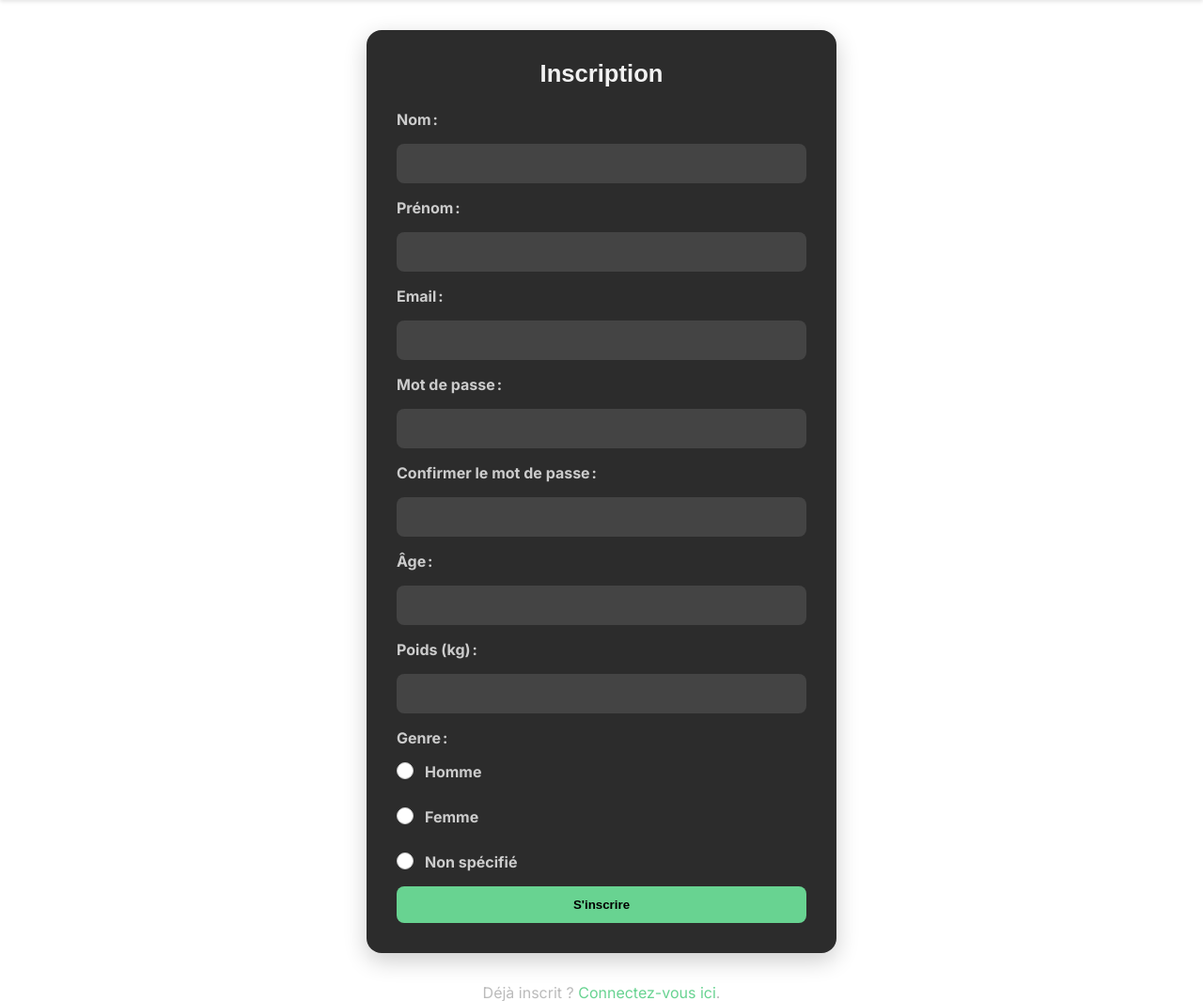
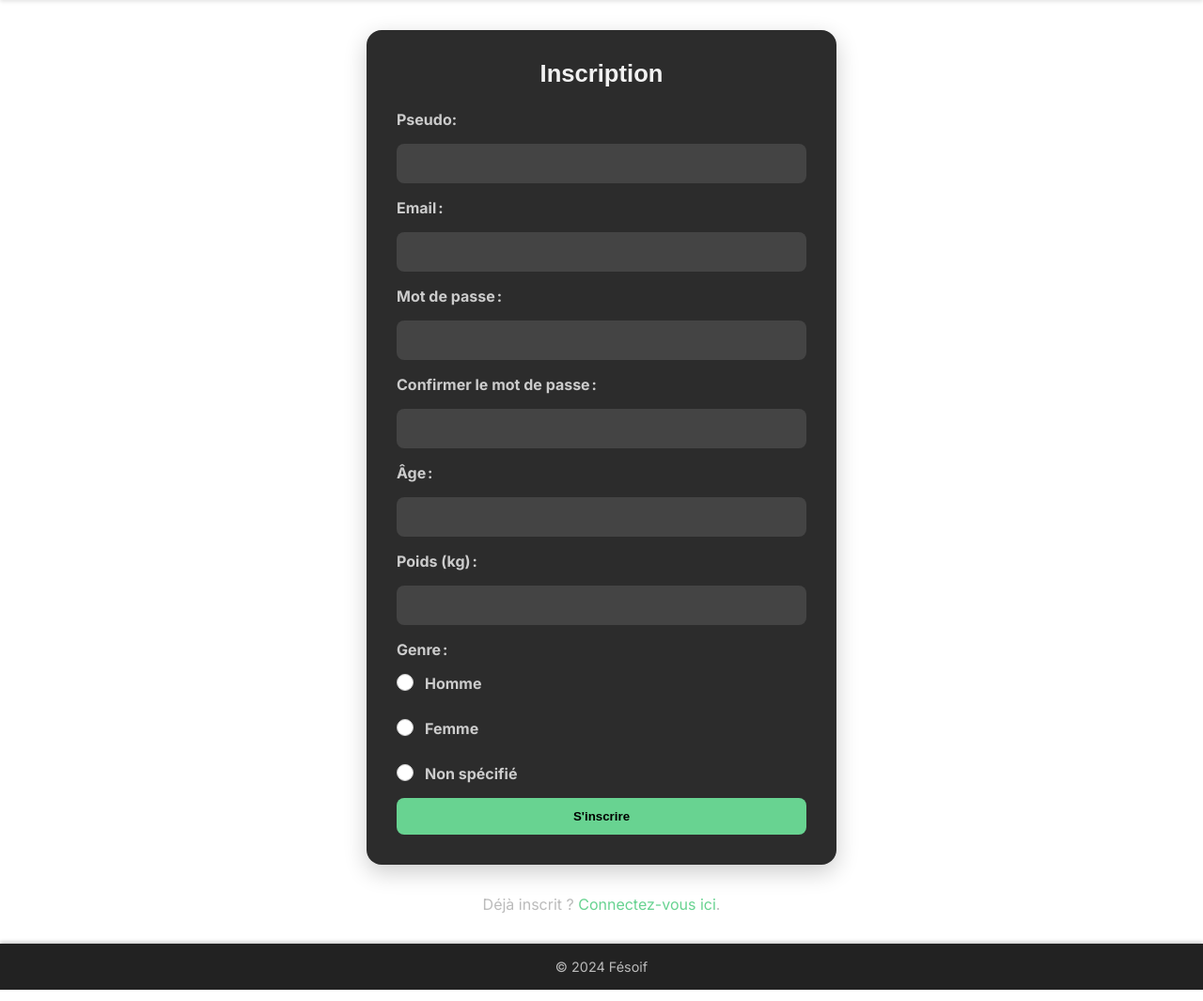
Before and after one commit to aserlite/archi_log_projet, a Flask app: page /register in a window 1280 px wide. Shown: the part 116-1181 px from the top of the page at 94% size. Run offline with Flask 3, Linux system fonts and the light colour scheme; some web fonts are replaced.

Commit message:
maj pseudo à la place de nom/prénom

```diff
--- a/controllers/user.py
+++ b/controllers/user.py
@@ -6,8 +6,7 @@ import uuid
 
 def register():
     if request.method == "POST":
-        nom = request.form.get("nom")
-        prénom = request.form.get("prénom")
+        pseudo = request.form.get("pseudo")
         email = request.form.get("email")
         password = request.form.get("password")
         confirm = request.form.get("confirm")
@@ -20,7 +19,7 @@ def register():
         session_token = uuid.uuid4().hex
         try:
             with mysql.connection.cursor() as cur:
-                User.create(cur, nom, prénom, email, password, âge, poids, genre, session_token)
+                User.create(cur, pseudo, email, password, âge, poids, genre, session_token)
                 mysql.connection.commit()
                 user_id = User.get_id_by_email(cur, email)
                 session["user_id"] = user_id
@@ -106,8 +105,7 @@ def edit_profile():
     if not user_id:
         return redirect(url_for('login'))
     if request.method == "POST":
-        nom = request.form.get("nom")
-        prénom = request.form.get("prénom")
+        pseudo = request.form.get("pseudo")
         email = request.form.get("email")
         âge = request.form.get("âge")
         poids = request.form.get("poids")
@@ -123,7 +121,7 @@ def edit_profile():
             else:
                 password = user.password
             try:
-                User.update_profile(cur, user_id, nom, prénom, email, âge, poids, genre, password)
+                User.update_profile(cur, user_id, pseudo, email, âge, poids, genre, password)
                 mysql.connection.commit()
                 return render_template("user/profile.html", user=User.get_by_id(cur, user_id), success="Profil mis à jour avec succès.")
             except Exception as e:
--- a/templates/base.html
+++ b/templates/base.html
@@ -32,7 +32,7 @@
         <h1><a href="/">drunk.</a></h1>
         <div id="user">
             {% if user %}
-            <p>Bienvenue, {{ user.prénom }} !</p>
+            <p>Bienvenue, {{ user.pseudo }} !</p>
             {% else %}
             <p>Bienvenue ploucos, fais toi un compte !</p>
             {% endif %}
--- a/templates/user/register.html
+++ b/templates/user/register.html
@@ -10,11 +10,9 @@
 <form action="/register" method="post">
   <h2>Inscription</h2>
   <div class="form-group">
-    <label for="nom">Nom :</label>
-    <input type="text" id="nom" name="nom" required>
 
-    <label for="prénom">Prénom :</label>
-    <input type="text" id="prénom" name="prénom" required>
+    <label for="pseudo">Pseudo:</label>
+    <input type="text" id="pseudo" name="pseudo" required>
 
     <label for="email">Email :</label>
     <input type="email" id="email" name="email" required>
```
Also changed, not shown: models/user.py (+9 -10 lines), templates/user/profile.html (+14 -3 lines).
